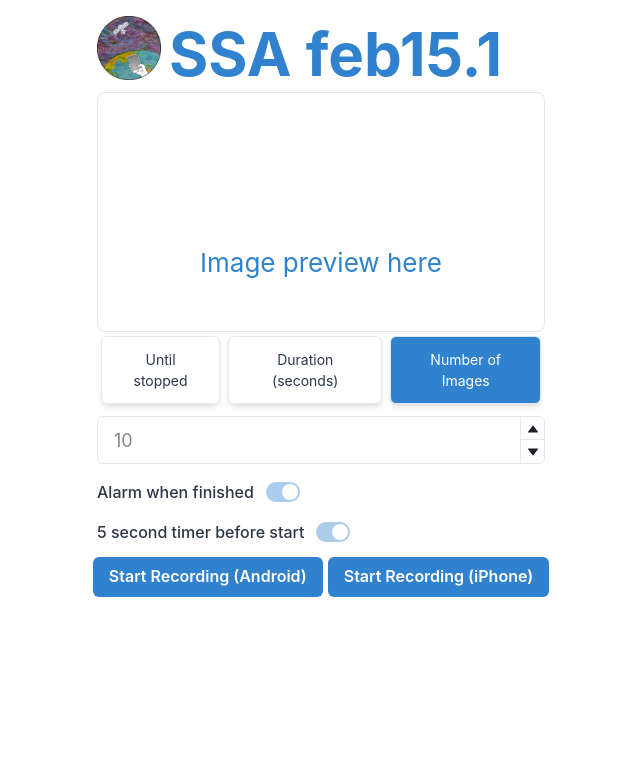
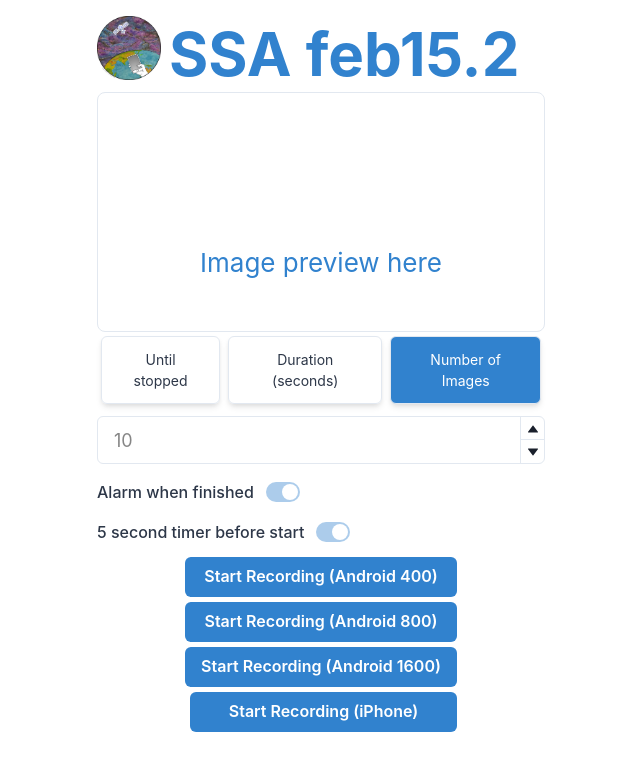
Before and after one commit to Dylanb-dev/ssa-pwa, a React (Create React App) app: page / in a window 1280 px wide. Shown: the top 770 px of the page, without its empty margins (319-959 px from the left). Built offline with nearby package versions, Linux system fonts and the light colour scheme.

Commit message:
add various ISO settings, jpeg compression

```diff
--- a/src/App.js
+++ b/src/App.js
@@ -157,7 +157,7 @@ function App() {
 	const imageBMP = useRef([])
 	const suggestedImages = useRef([])
 
-	async function startRecording(e, isAndroid = false) {
+	async function startRecording(e, isAndroid = false, iso = 400) {
 		setIsRecording(true)
 		setDebugMessage("")
 		const constraints = {
@@ -172,14 +172,14 @@ function App() {
 			const stream = await navigator.mediaDevices.getUserMedia(constraints)
 			console.log(stream)
 			streamRef.current = stream
-			handleSuccess(isAndroid)
+			handleSuccess(isAndroid, iso)
 		} catch (e) {
 			setIsRecording(false)
 			console.error(e)
 		}
 	}
 
-	async function handleSuccess(isAndroid = false) {
+	async function handleSuccess(isAndroid = false, iso = 400) {
 		setFramesCaptured(0)
 		console.log("handleSuccess")
 		const stream = streamRef.current
@@ -223,7 +223,7 @@ function App() {
 						exposureTime: Math.min(10000, capabilities.exposureTime.max),
 						zoom: capabilities.zoom.min,
 						focusDistance: capabilities.focusDistance.max,
-						iso: 800,
+						iso,
 					},
 				],
 			})
@@ -461,7 +461,7 @@ function App() {
 				<Flex align="center" width="100%">
 					<img src={logo} className="App-logo" alt="logo" />
 					<Heading fontSize="6xl" colorScheme="blue">
-						SSA feb15.1
+						SSA feb15.2
 					</Heading>
 				</Flex>
 				<Text color="InfoText" fontSize="sm">
@@ -612,14 +612,14 @@ function App() {
 						Stop Recording
 					</Button>
 				) : (
-					<Flex>
+					<Flex direction="column">
 						<Button
 							mt="5px"
 							colorScheme="blue"
 							variant="solid"
 							isDisabled={isRecording}
 							onClick={(e) => {
-								startRecording(e, true)
+								startRecording(e, true, 400)
 								setIsFinished(false)
 								if (selectedTimer === TIMER_VALUES.duration) {
 									setTimeout(() => {
@@ -629,7 +629,43 @@ function App() {
 								}
 							}}
 						>
-							Start Recording (Android)
+							Start Recording (Android 400)
+						</Button>
+						<Button
+							mt="5px"
+							colorScheme="blue"
+							variant="solid"
+							isDisabled={isRecording}
+							onClick={(e) => {
+								startRecording(e, true, 800)
+								setIsFinished(false)
+								if (selectedTimer === TIMER_VALUES.duration) {
+									setTimeout(() => {
+										dingSound.play()
+										stopStreamedVideo()
+									}, (duration + 5) * 1000)
+								}
+							}}
+						>
+							Start Recording (Android 800)
+						</Button>
+						<Button
+							mt="5px"
+							colorScheme="blue"
+							variant="solid"
+							isDisabled={isRecording}
+							onClick={(e) => {
+								startRecording(e, true, 1600)
+								setIsFinished(false)
+								if (selectedTimer === TIMER_VALUES.duration) {
+									setTimeout(() => {
+										dingSound.play()
+										stopStreamedVideo()
+									}, (duration + 5) * 1000)
+								}
+							}}
+						>
+							Start Recording (Android 1600)
 						</Button>
 						<Button
 							mt="5px"
--- a/src/service-worker.js
+++ b/src/service-worker.js
@@ -115,7 +115,9 @@ self.addEventListener("message", (event) => {
 		ctx.transferFromImageBitmap(bitmap)
 		console.log(canvas)
 
-		canvas.convertToBlob().then(async (res) => {
+		canvas
+			.convertToBlob({ type: "image/jpeg", quality: 0.99 })
+			.then(async (res) => {
 				console.log(res)
 				count = count + 1
 				var imagesRef = ref(storageRef, `${group}/${datestring}`)
```
Lines whose indentation alone changed are shown as unchanged.
